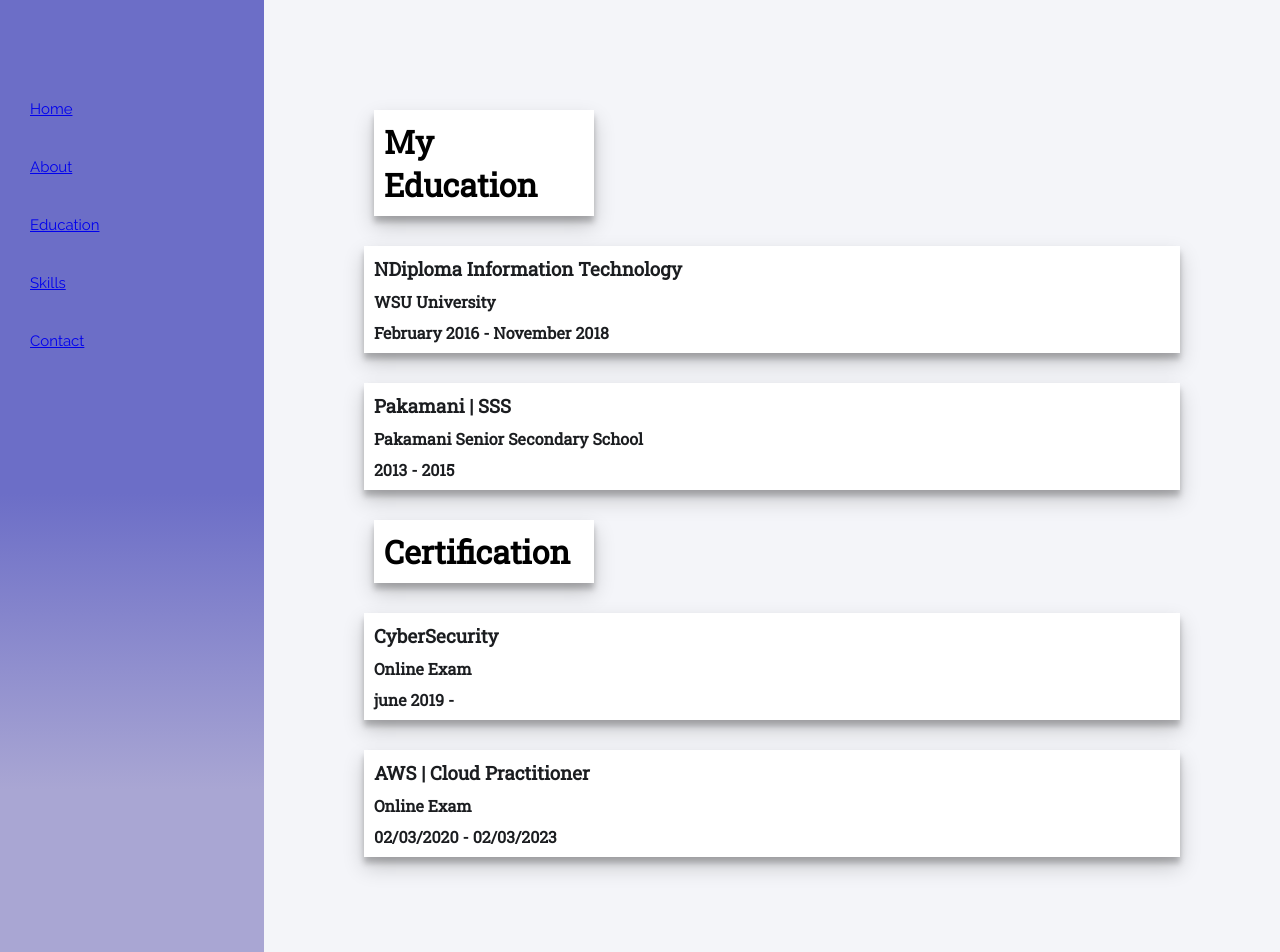
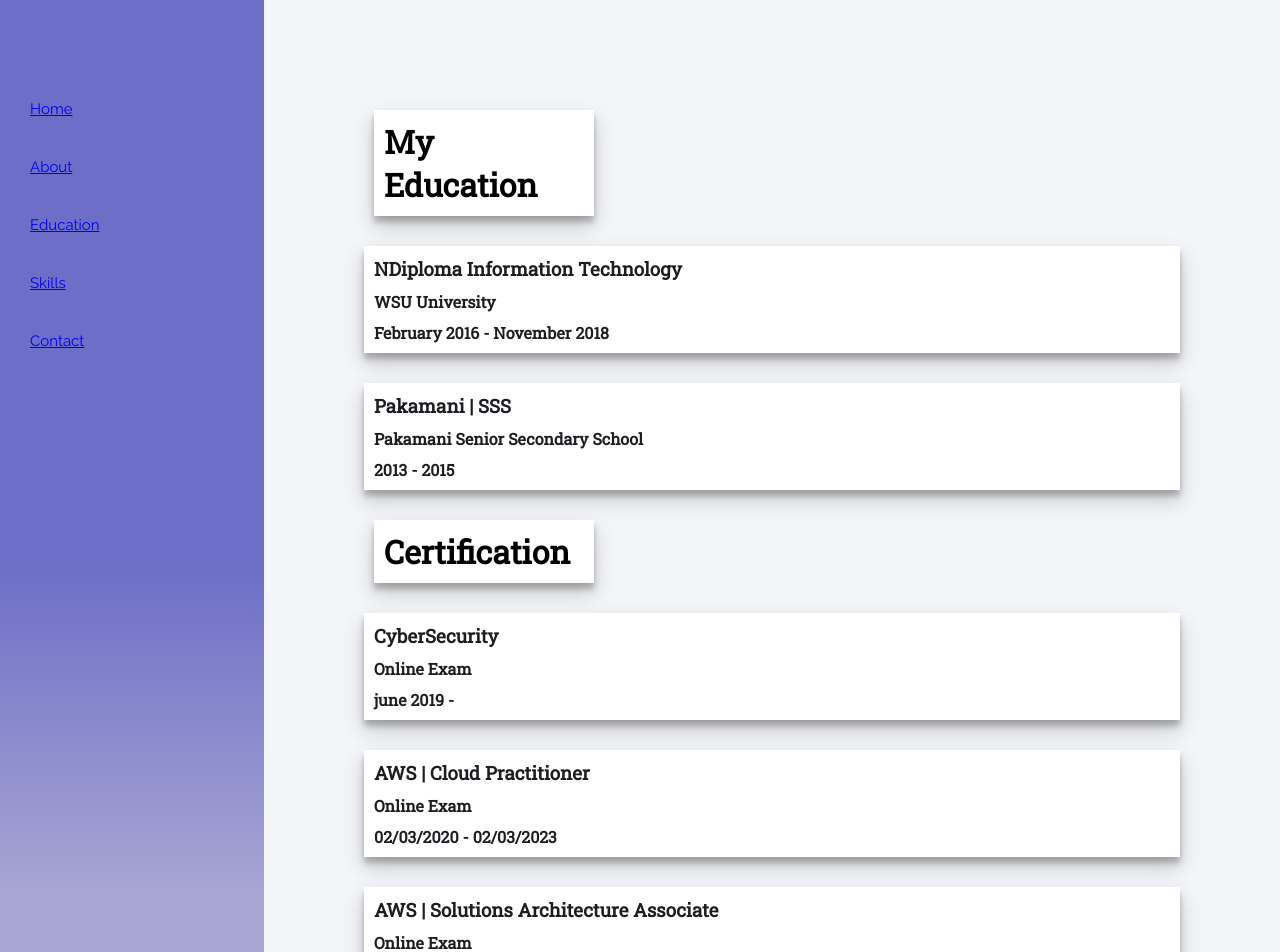
Before and after one commit to Sinovuyo96/Portfolio, a React (Create React App) app: page /Education in a window 1280 px wide. Shown: the top 952 px of the page. Built offline with nearby package versions, Linux system fonts and the light colour scheme.

Commit message:
committed

```diff
--- a/src/contents/Education.js
+++ b/src/contents/Education.js
@@ -13,6 +13,7 @@ return (
 <h1 className="subtopic">Certification</h1>
 <Widecard title="CyberSecurity" where="Online Exam" from="june 2019" to=""/>
 <Widecard title="AWS | Cloud Practitioner" where="Online Exam" from="02/03/2020" to="02/03/2023"/>
+<Widecard title="AWS | Solutions Architecture Associate " where="Online Exam" from="02/03/2020" to="02/03/2023"/>
 
 </div>
 )
```
